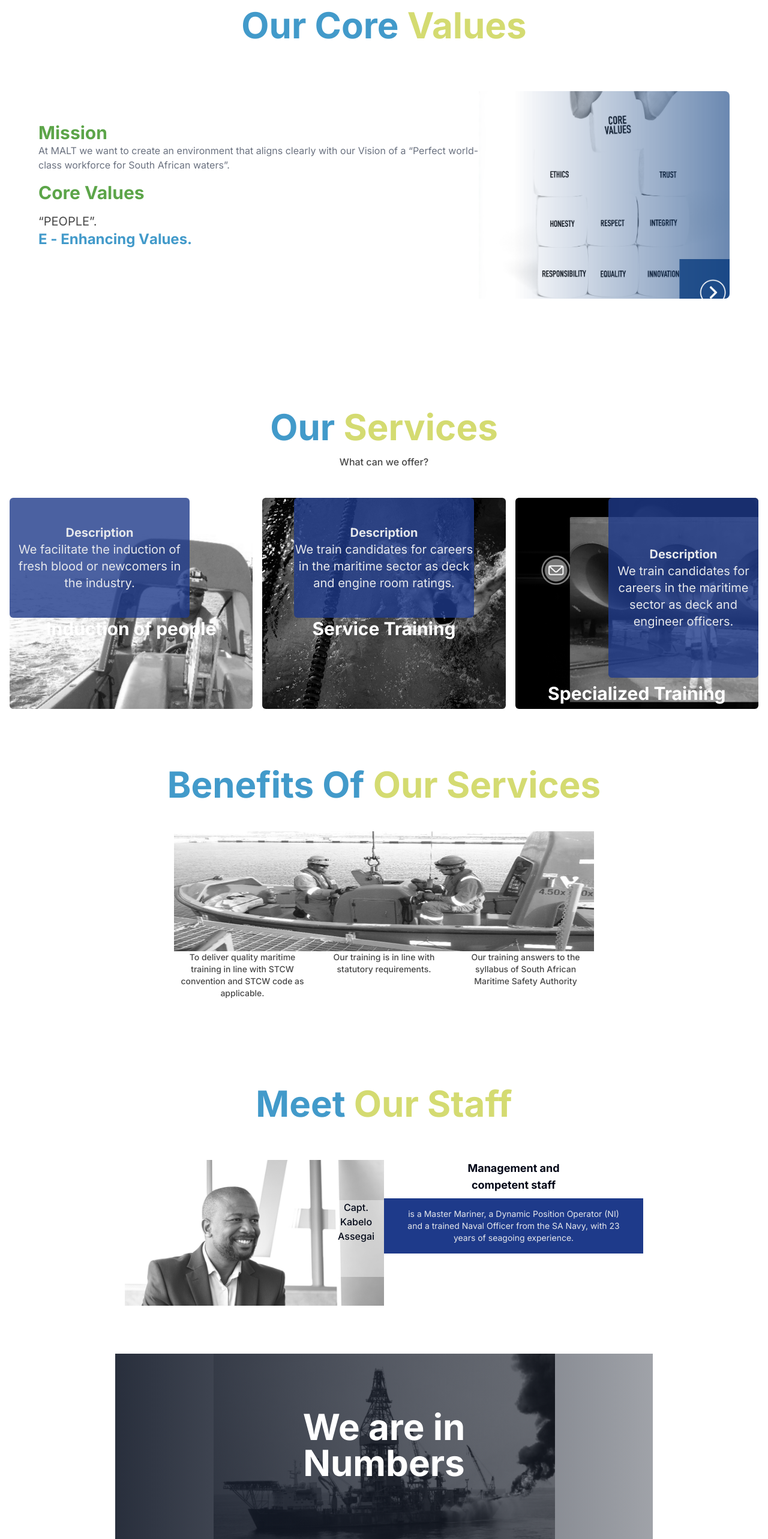
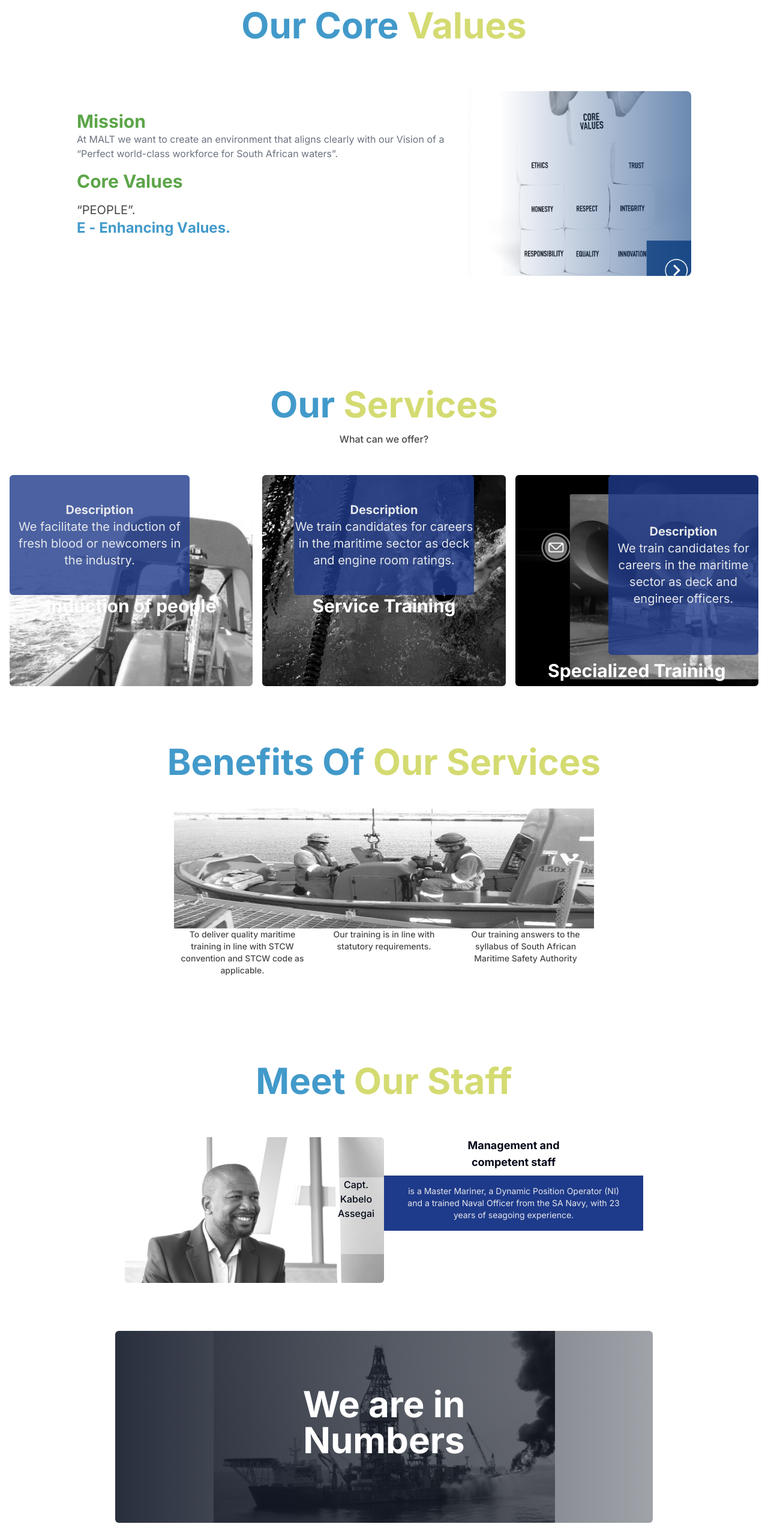
Before and after one commit to altrono/mahura-a-lewatle, a Next.js app: page /services/training in a window 1280 px wide. Shown: the part 1680-4246 px from the top of the page at 60% size. Built offline with nearby package versions, Linux system fonts and the light colour scheme.

Commit message:
Implements training polish2

```diff
--- a/src/components/marketing/coreValues.tsx
+++ b/src/components/marketing/coreValues.tsx
@@ -12,7 +12,7 @@ export function CoreValues() {
                 <div className=" mx-auto px-4 md:px-8 lg:px-10 py-8">
                   <h2 className="text-lightBlue text-4xl md:text-6xl font-bold mb-4 mt-8 text-center">Our Core <span className="text-lightGreen">Values</span></h2>
                 </div>
-                <div className="flex justify-center flex-col md:flex-row  max-w-6xl mx-auto">
+                <div className="flex justify-center flex-col md:flex-row  max-w-5xl mx-auto">
                     <motion.div
                       initial={{ opacity: 0, y: 50 }}
                       whileInView={{ opacity: 1, y: 0 }}
--- a/src/components/marketing/our-staff.tsx
+++ b/src/components/marketing/our-staff.tsx
@@ -14,7 +14,7 @@ export function OurStaff() {
                     initial={{ opacity: 0, y: 20 }}
                     whileInView={{ opacity: 1, y: 0 }}
                     transition={{ duration: 0.5 }} className="relative">
-                <Image className="h-[340] " src={'/boss.png'} alt="boss" width={800} height={800} />
+                <Image className="rounded-md h-[340] " src={'/boss.png'} alt="boss" width={800} height={800} />
                 <p className="absolute bottom-12 text-center font-medium right-0 px-4 bg-white/40 h-32">Capt. <br />
                     Kabelo <br />
                     Assegai</p>
--- a/src/components/marketing/our-stats.tsx
+++ b/src/components/marketing/our-stats.tsx
@@ -6,8 +6,8 @@ export function OurStats() {
   return (
     <section>
         <div className="relative min-h-[40vh] flex items-center justify-center max-w-4xl mx-auto">
-            <div className="absolute inset-0 z-0 bg-[url('/ship.png')] bg-contain bg-no-repeat bg-center">
-                <div className="absolute inset-0 bg-gradient-to-r from-gray-900/90 to-gray-900/40" />
+            <div className="rounded-md absolute inset-0 z-0 bg-[url('/ship.png')] bg-contain bg-no-repeat bg-center">
+                <div className="rounded-md absolute inset-0 bg-gradient-to-r from-gray-900/90 to-gray-900/40" />
             </div>
             <motion.div
                 initial={{ opacity: 0, y: 20 }}
```
